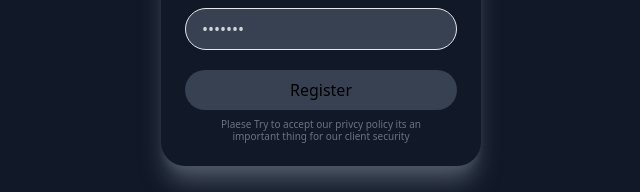
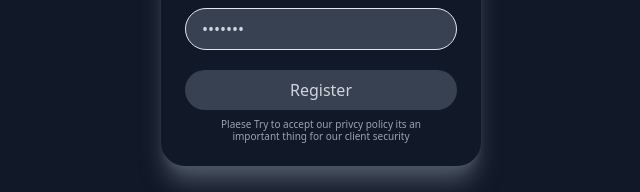
Before and after one commit to RashidBik/divan-client, a React (Vite) app: page /Register in a window 1280 px wide. Shown: the part 432-624 px from the top of the page, without its empty margins (319-959 px from the left). Built offline with nearby package versions, Linux system fonts and the light colour scheme; no server answers.

Commit message:
register style was updated

```diff
--- a/src/pages/Register.jsx
+++ b/src/pages/Register.jsx
@@ -50,9 +50,6 @@ function Register() {
     });
   }
 
-  // const onFileHandler = (event) =>{
-  //   setFile(event.target.files[0]);
-  // }
   return (
     <div className="mx-auto w-80 mt-0 mb-60 h-96">
       <div className="relative flex justify-center">
@@ -159,14 +156,9 @@ function Register() {
               component="span"
             />
             <div className="w-full text-gray-300 rounded-3xl pl-4 mt-2">
-              {/* <input
-                className="accent-red-800 bg-gray-700 border"
-                type="checkbox"
-                name="privcy"
-                 /> <span className='text-gray-300'> I accept your privicy policy </span> */}
             </div>
             <button
-              className="w-full bg-gray-700 rounded-3xl p-2 mt-3 hover:bg-gray-800 hover:border-l-2 hover:border-r-2 border-gray-700"
+              className="w-full text-gray-300 bg-gray-700 rounded-3xl p-2 mt-3 hover:bg-gray-800 hover:border-l-2 hover:border-r-2 border-gray-700 hover:font-black hover:text-gray-300"
               type="submit"
             >
               Register
@@ -174,7 +166,7 @@ function Register() {
           </Form>
         </Formik>
         <div className="grid">
-          <span className="text-[10px] leading-3 px-4 text-center mt-2 text-gray-500">
+          <span className="text-[10px] leading-3 px-4 text-center mt-2 text-gray-400">
             Plaese Try to accept our privcy policy its an important thing for
             our client security
           </span>
```
